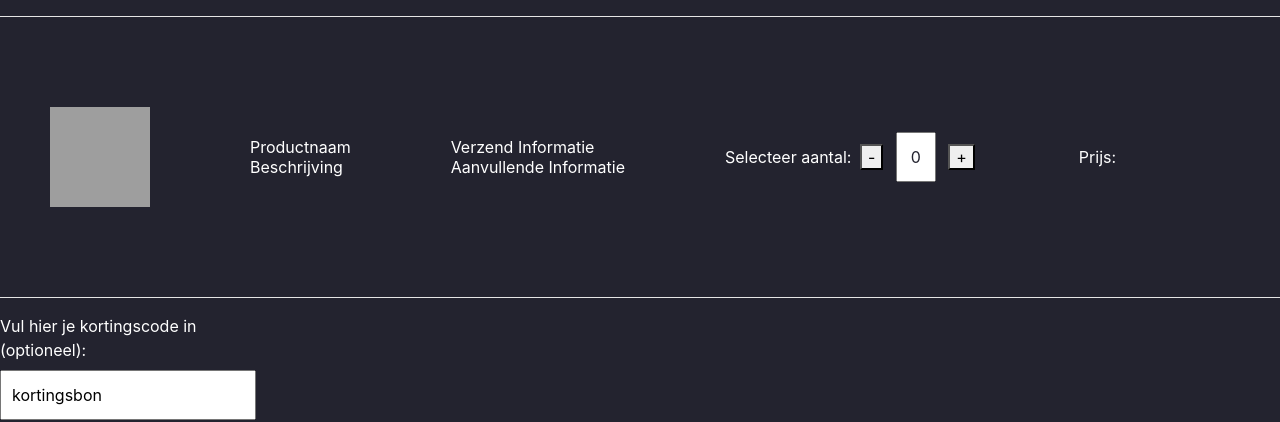
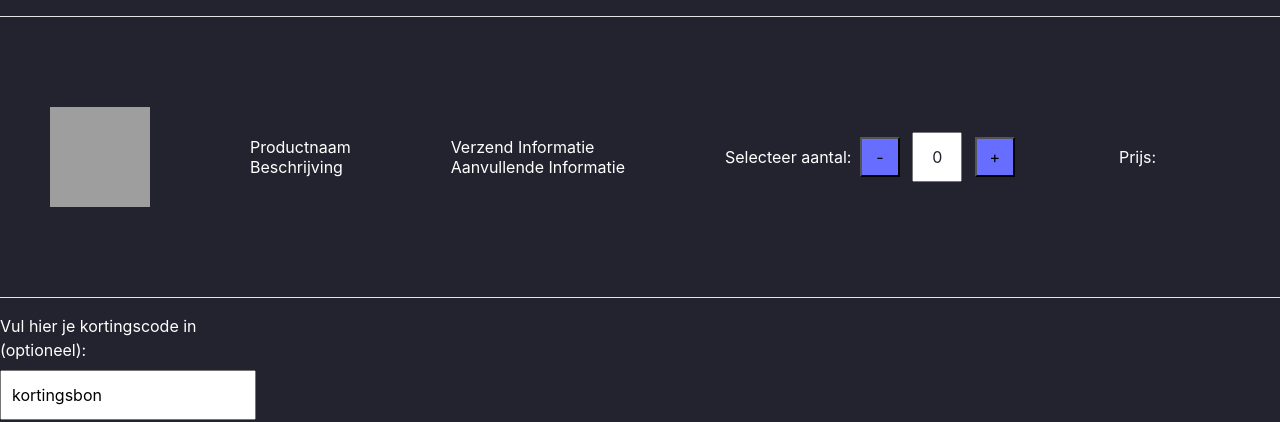
Before and after one commit to Juastin/NerdyGadgets, a PHP site: page /shoppingcart.php in a window 1280 px wide. Shown: the part 266-688 px from the top of the page. Run offline with PHP 8.4, Linux system fonts and the light colour scheme; data that the repository does not hold is empty; some libraries are stand-ins or nearby versions; some web fonts are replaced; grey boxes are pictures that could not be loaded.

Commit message:
kleur en grootte knoppen aangepast.

```diff
--- a/Public/CSS/Style.css
+++ b/Public/CSS/Style.css
@@ -480,14 +480,20 @@ ul#ul-class-price li {
 button.add {
     margin: 4px;
     cursor: pointer;
+    width: 40px;
+    height: 40px;
+    background-color: #676EFF;
 }
 button.sub {
     margin: 4px;
     cursor: pointer;
+    width: 40px;
+    height: 40px;
+    background-color: #676EFF;
 }
 input.field {
     text-align: center;
-    width: 40px;
+    width: 50px;
     margin: 4px;
     color: #23232F;
 }
--- a/shoppingcart.php
+++ b/shoppingcart.php
@@ -1,6 +1,5 @@
 <head>
     <title> </title>
-    <link rel="stylesheet" type="text/css" href="Public/CSS/Style.css" />
     <script src="https://ajax.googleapis.com/ajax/libs/jquery/1.11.1/jquery.min.js"></script>
 </head>
 <body>
```
